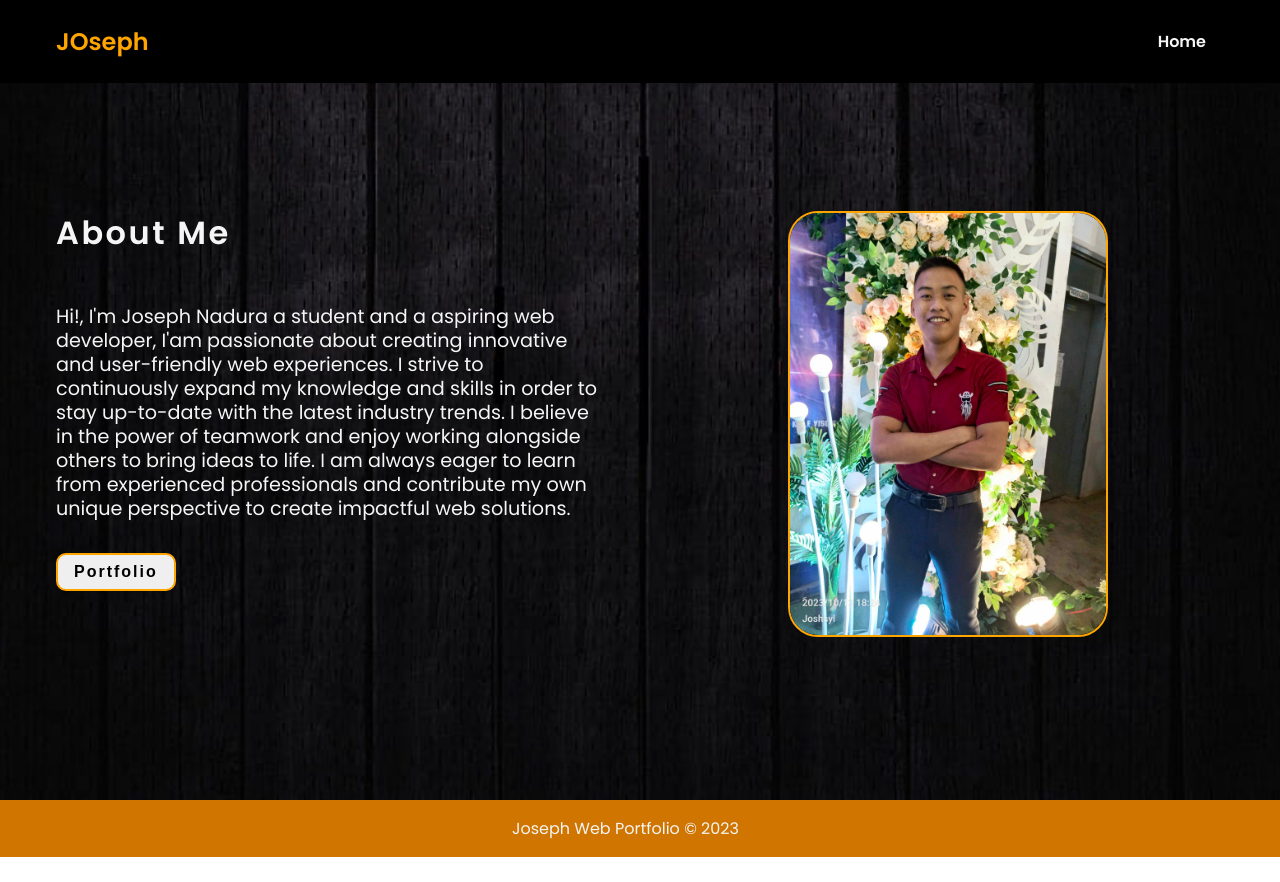
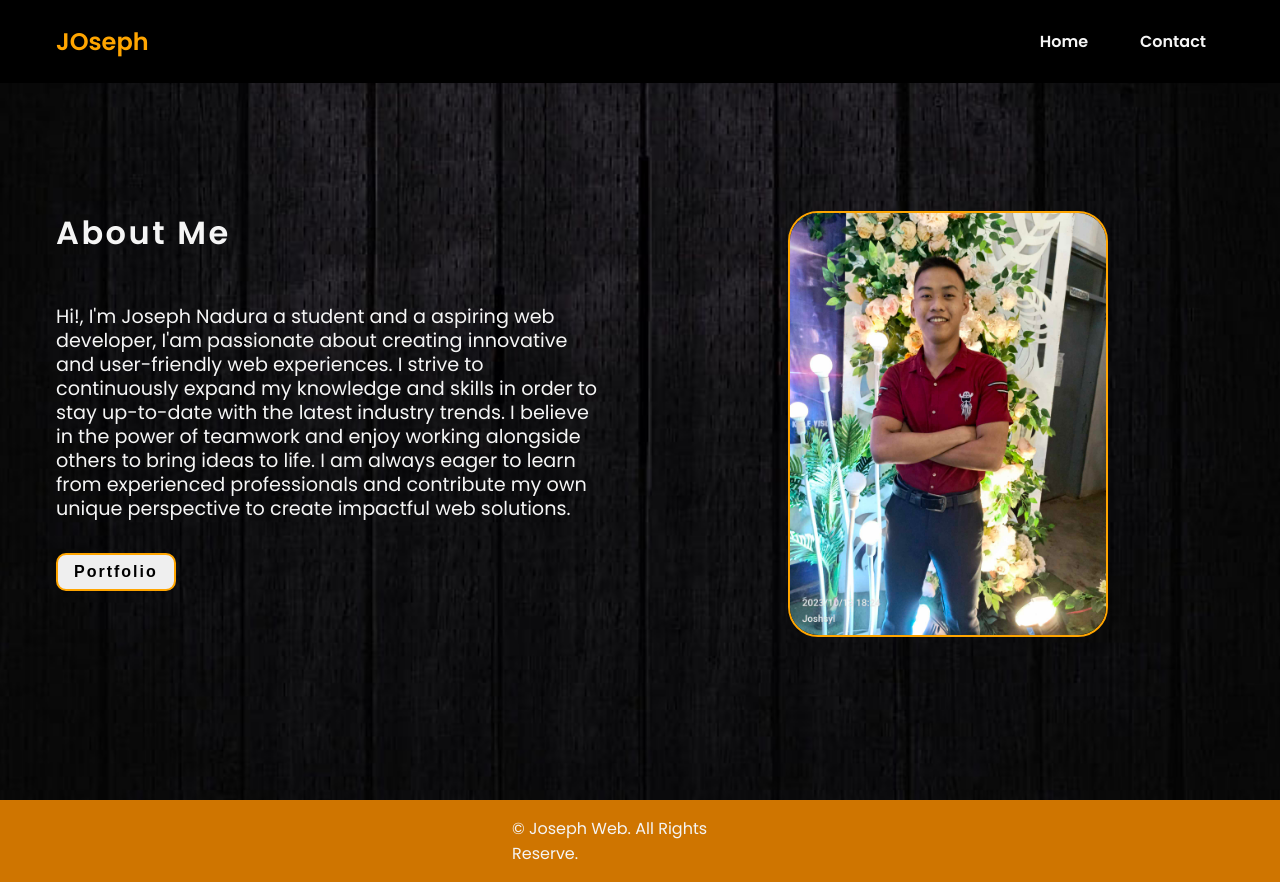
Before and after one commit to joseph-Nadura/Seph, a plain HTML site: page About.html in a window 1280 px wide. Before the commit the page ends 857 px from the top, so only its background shows below. Drawn offline with nearby package versions, Linux system fonts and the light colour scheme.

Commit message:
Update About.html

```diff
--- a/About.html
+++ b/About.html
@@ -22,6 +22,7 @@
           <input type="checkbox" name="check" id="check" />
           <ul>
             <li><a href="index.html">Home</a></li>
+            <li><a href="Contact.html">Contact</a></li>
           </ul>
         </div>
       </nav>
@@ -47,6 +48,6 @@
           </div>
         </div>
       </section>
-      <footer class="footer">Joseph Web Portfolio &copy 2023 </footer>
+      <footer class="footer">&copy Joseph Web. All Rights Reserve. </footer>
 </body>
 </html>
```
